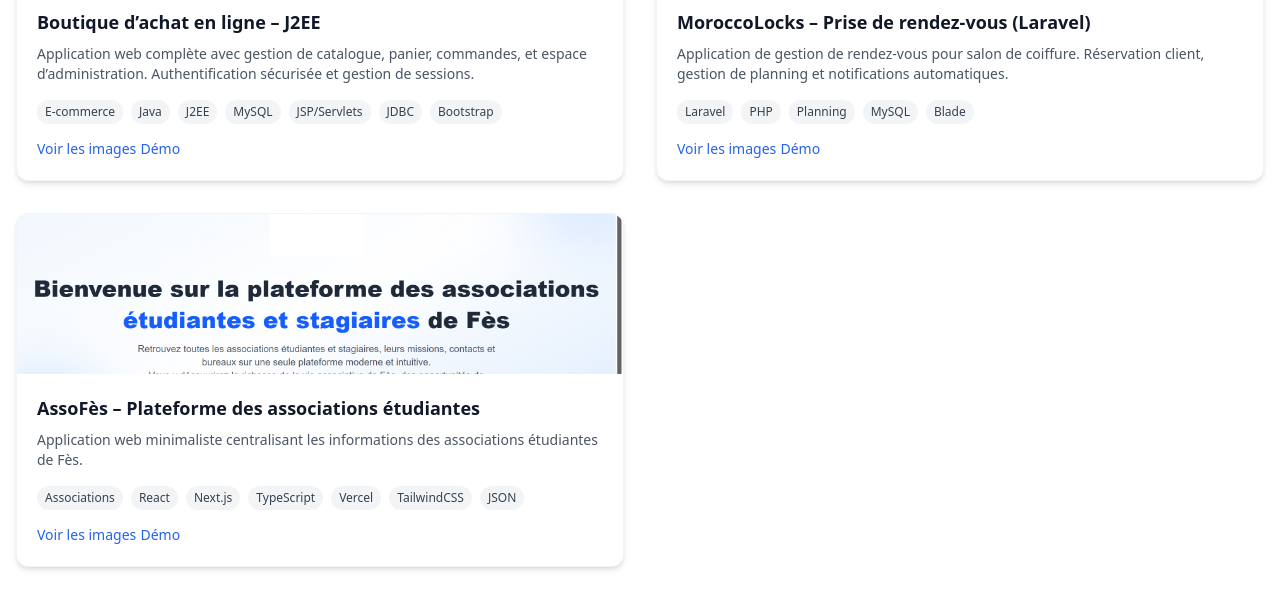
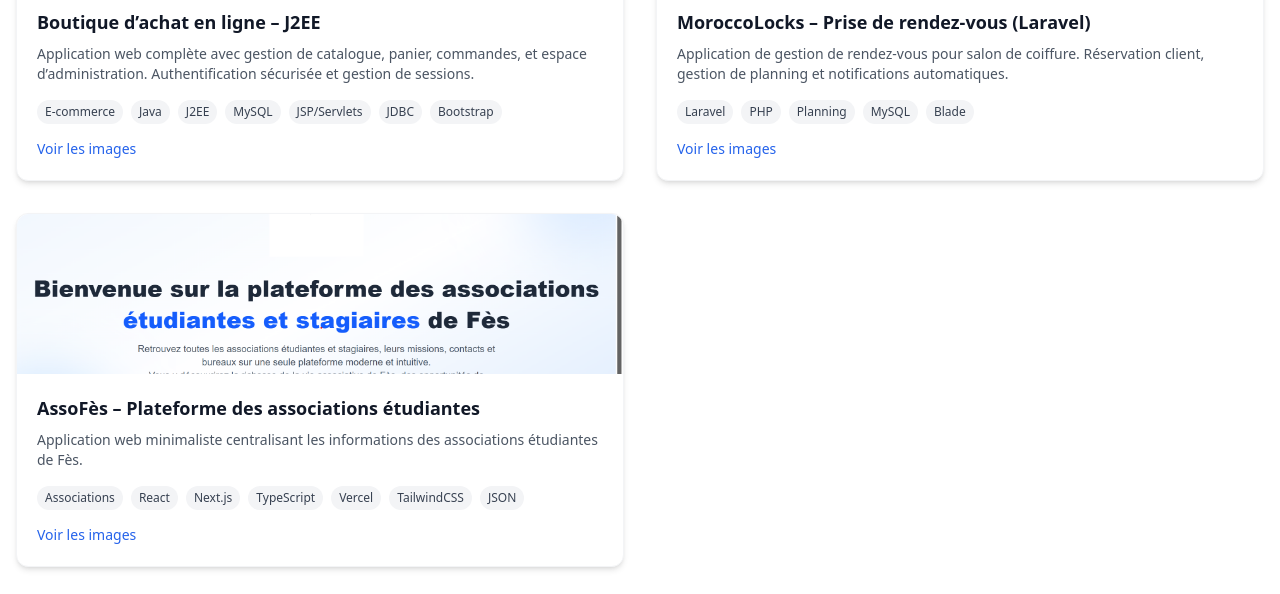
Before and after one commit to byonelll/portfolio_Koff, a Next.js app: page / in a window 1280 px wide. Shown: the part 2940-3534 px from the top of the page. Built offline with nearby package versions, Linux system fonts and the light colour scheme.

Commit message:
Section SPEEDy

```diff
--- a/app/components/ProjectsSection.tsx
+++ b/app/components/ProjectsSection.tsx
@@ -127,8 +127,6 @@ export default function ProjectsSection() {
                 </div>
                 <span className="text-blue-600 dark:text-blue-400 text-sm font-medium hover:underline">
                   Voir les images
-                </span> <span className="text-blue-600 dark:text-blue-400 text-sm font-medium hover:underline">
-                  <a href="https://associationfes.vercel.app">Démo</a>
                 </span>
               </div>
             </div>
```
